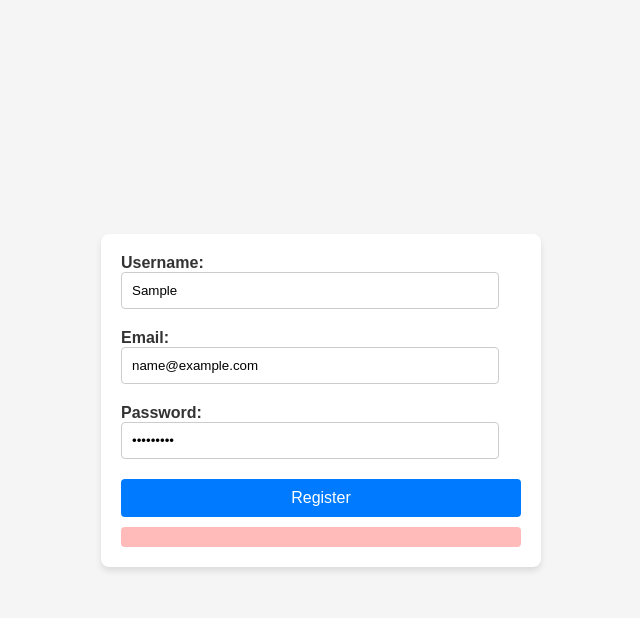
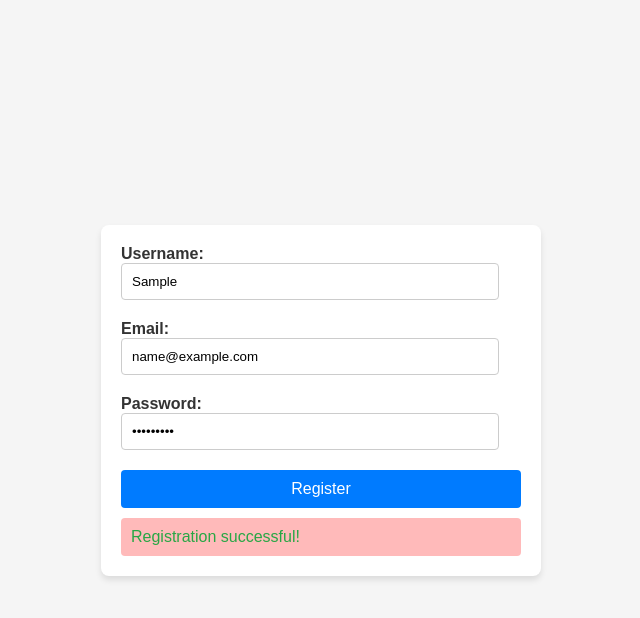
Before and after one commit to MoketeTyabekana/Form-Creation-Validation, a plain HTML site: page index.html in a window 1280 px wide. Both pictures are taken after typing "Sample", "name@example.com", "Sample123" into the empty fields and a click on the button "Register". Shown: the whole page, without its empty margins (319-959 px from the left). Drawn offline with Linux system fonts and the light colour scheme.

Commit message:
Created a validation to set a message for when the inputs are valid and not, and a background color for feedback div.

```diff
--- a/script.js
+++ b/script.js
@@ -19,18 +19,38 @@ document.addEventListener('DOMContentLoaded', function() {
 
         if(name.length<3){
             isValid=false;
+            messages.push("The length of the username should be 3 charectors at least.");
         }
 
-        if(mail.includes('@')){
+
+        if(!mail.includes('@')||!mail.includes('.')){
            isValid=false;
+           messages.push("The email should contain @ symbol.");
+        }
+        else{
+
         }
 
-        if(password.length<8){
-            isValid=false
+        if (password.length < 8) {
+            isValid = false;
+            messages.push("The password should at least be 8 characters long.");
         }
 
 
         feedbackDiv.style.display = "block";
+        feedbackDiv.innerHTML = '';
+
+        if (isValid) {
+            feedbackDiv.textContent = "Registration successful!";
+            feedbackDiv.style.color = "#28a745";
+        } else {
+            feedbackDiv.innerHTML = messages.join('<br>');
+            feedbackDiv.style.color = "#dc3545";
+        }
+
+
 
     });
+
+
 });
```
Also changed, not shown: index.html (+1 -1 lines).
